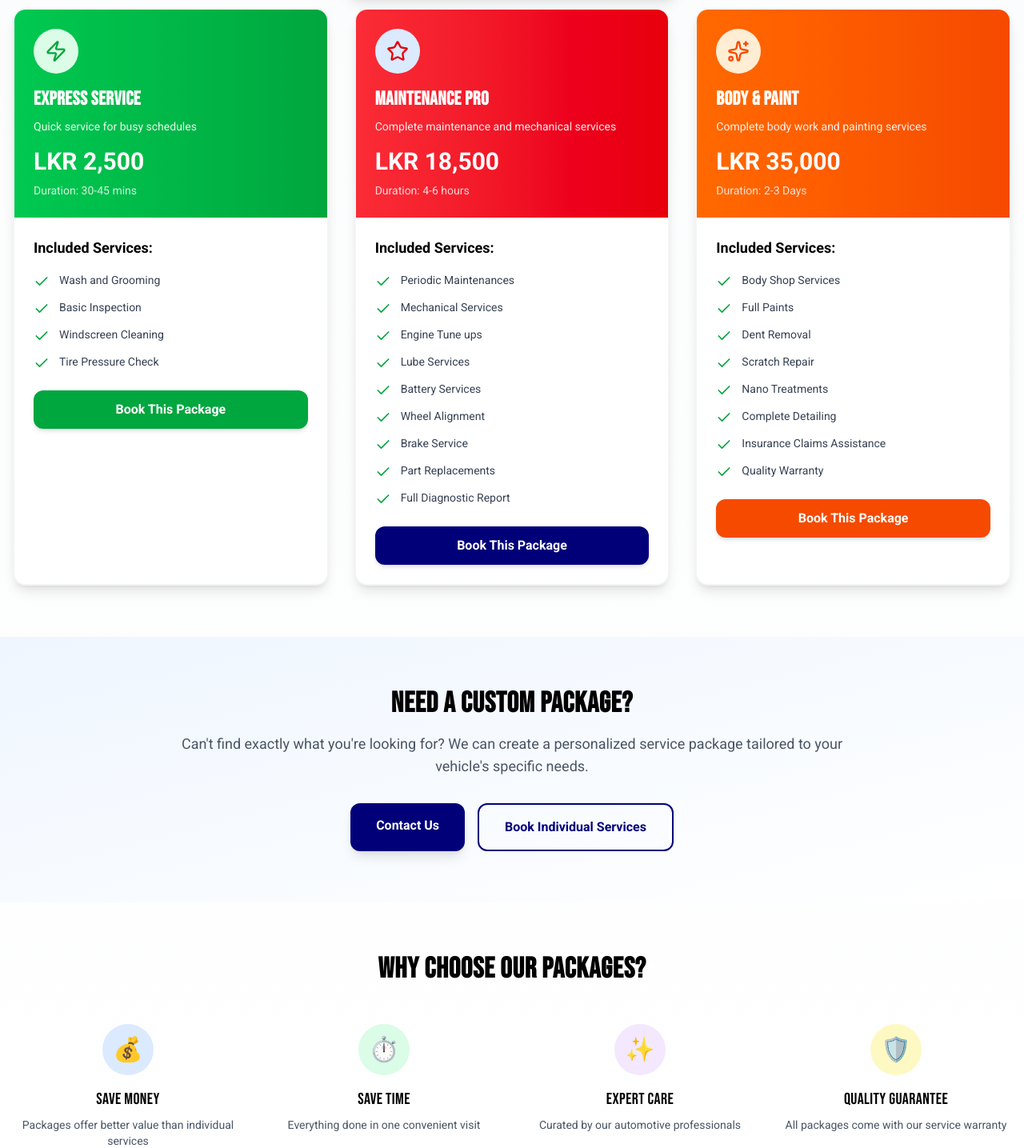
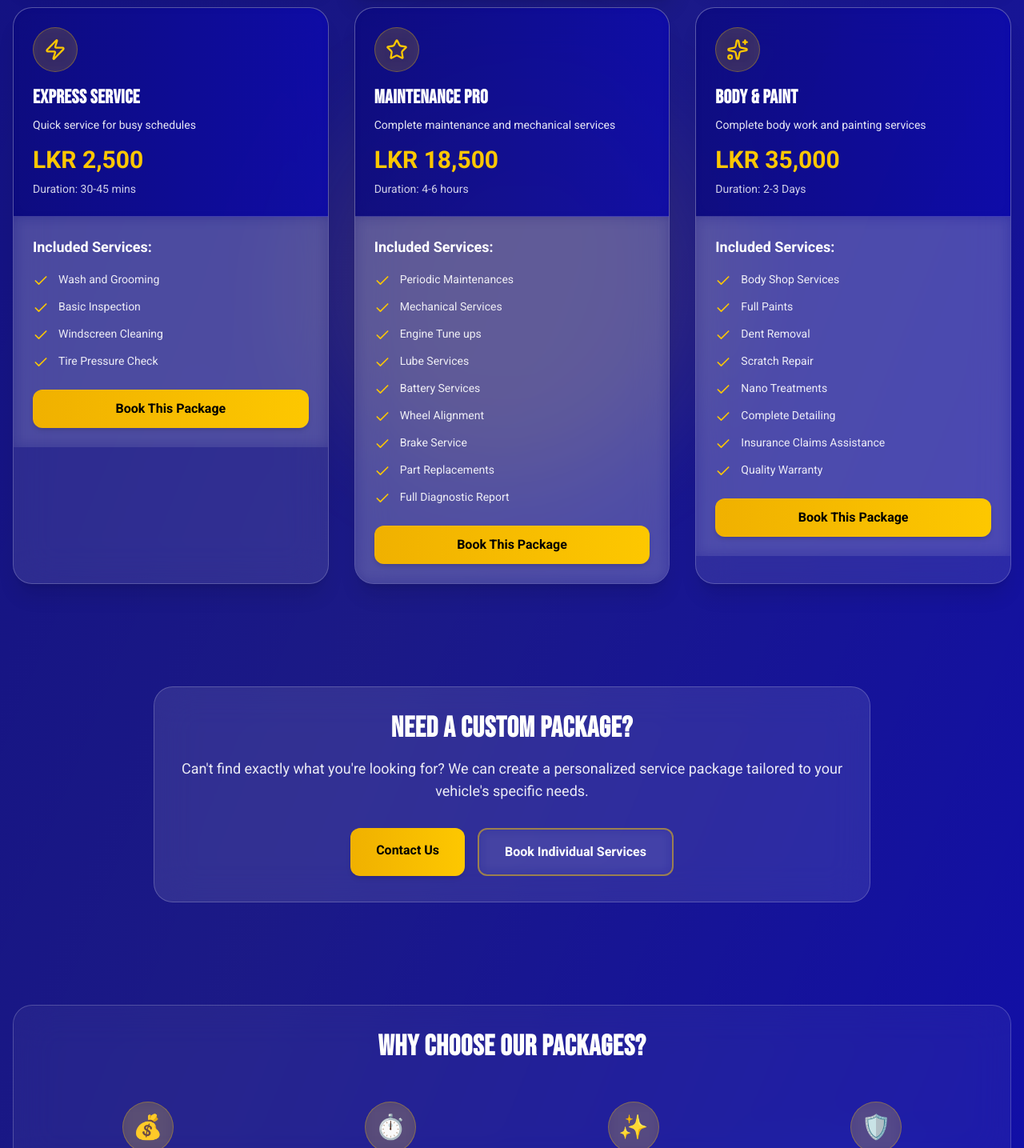
Before and after one commit to Automobile-System/frontend, a Next.js app: page /packages in a window 1280 px wide. Shown: the part 1335-2770 px from the top of the page at 80% size. Built offline with nearby package versions, Linux system fonts and the light colour scheme.

Commit message:
add some changes

```diff
--- a/src/app/packages/page.tsx
+++ b/src/app/packages/page.tsx
@@ -166,9 +166,16 @@ export default function PackagesPage() {
     <>
       <Navigation />
 
-      <div className="min-h-screen bg-gradient-to-b from-gray-50 to-white font-roboto">
+      <div className="min-h-screen bg-gradient-to-br from-[#020079]/95 via-[#020079]/90 to-[#0300a8]/95 font-roboto relative overflow-hidden">
+        {/* Background decorative elements */}
+        <div className="absolute inset-0">
+          <div className="absolute top-20 left-10 w-72 h-72 bg-yellow-400/20 rounded-full filter blur-3xl animate-pulse"></div>
+          <div className="absolute bottom-20 right-10 w-96 h-96 bg-blue-400/20 rounded-full filter blur-3xl animate-pulse delay-700"></div>
+          <div className="absolute top-1/2 left-1/2 transform -translate-x-1/2 -translate-y-1/2 w-[500px] h-[500px] bg-yellow-400/10 rounded-full filter blur-3xl"></div>
+        </div>
+
         {/* Hero Section */}
-        <div className="relative bg-gradient-to-br from-[#020079] via-[#020079] to-[#0300a8] py-20 px-4 overflow-hidden">
+        <div className="relative py-20 px-4 backdrop-blur-sm">
           {/* Decorative elements */}
           <div className="absolute top-0 left-0 w-full h-full opacity-10">
             <div className="absolute top-10 left-10 w-72 h-72 bg-yellow-400 rounded-full filter blur-3xl animate-pulse"></div>
@@ -189,7 +196,7 @@ export default function PackagesPage() {
         </div>
 
         {/* Packages Grid */}
-        <div className="max-w-7xl mx-auto px-4 py-16">
+        <div className="max-w-7xl mx-auto px-4 py-16 relative z-10">
           <div className="grid grid-cols-1 md:grid-cols-2 lg:grid-cols-3 gap-8">
             {packages.map((pkg) => {
               const Icon = pkg.icon
@@ -198,38 +205,38 @@ export default function PackagesPage() {
               return (
                 <div
                   key={pkg.id}
-                  className={`relative bg-white rounded-2xl shadow-lg hover:shadow-2xl transition-all duration-300 overflow-hidden border-2 ${
-                    pkg.popular ? 'border-yellow-400 scale-105' : 'border-gray-100'
+                  className={`relative bg-white/10 backdrop-blur-xl rounded-3xl shadow-xl hover:shadow-2xl transition-all duration-300 overflow-hidden border border-white/20 hover:border-yellow-400/50 ${
+                    pkg.popular ? 'ring-2 ring-yellow-400/50 scale-105' : ''
                   }`}
                 >
                   {/* Popular Badge */}
                   {pkg.popular && (
-                    <div className="absolute top-4 right-4 bg-gradient-to-r from-yellow-400 to-yellow-500 text-black px-4 py-1 rounded-full text-xs font-bold shadow-lg z-10">
+                    <div className="absolute top-4 right-4 bg-gradient-to-r from-yellow-400 to-yellow-500 text-black px-4 py-1 rounded-full text-xs font-bold shadow-lg z-10 backdrop-blur-sm">
                       MOST POPULAR
                     </div>
                   )}
 
-                  {/* Gradient Header */}
-                  <div className={`bg-gradient-to-r ${pkg.gradient} p-6 text-white`}>
-                    <div className={`w-14 h-14 ${colors.icon} rounded-full flex items-center justify-center mb-4`}>
-                      <Icon className={`w-7 h-7 text-${pkg.color}-600`} />
+                  {/* Frosted Glass Header */}
+                  <div className="bg-gradient-to-r from-[#020079]/80 to-[#0300a8]/80 backdrop-blur-sm p-6 text-white border-b border-white/20">
+                    <div className="w-14 h-14 bg-yellow-400/20 backdrop-blur-sm rounded-full flex items-center justify-center mb-4 border border-yellow-400/30">
+                      <Icon className="w-7 h-7 text-yellow-400" />
                     </div>
                     <h3 className="text-2xl font-bold mb-2">{pkg.name}</h3>
                     <p className="text-white/90 text-sm mb-4">{pkg.description}</p>
                     <div className="flex items-baseline gap-2">
-                      <span className="text-3xl font-bold">{pkg.price}</span>
+                      <span className="text-3xl font-bold text-yellow-400">{pkg.price}</span>
                     </div>
                     <p className="text-white/80 text-sm mt-2">Duration: {pkg.duration}</p>
                   </div>
 
                   {/* Services List */}
-                  <div className="p-6">
-                    <h4 className="text-lg font-semibold text-black mb-4">Included Services:</h4>
+                  <div className="p-6 bg-white/5 backdrop-blur-sm">
+                    <h4 className="text-lg font-semibold text-white mb-4">Included Services:</h4>
                     <ul className="space-y-3 mb-6">
                       {pkg.services.map((service, idx) => (
                         <li key={idx} className="flex items-start gap-3">
-                          <Check className="w-5 h-5 text-green-600 flex-shrink-0 mt-0.5" />
-                          <span className="text-gray-700 text-sm">{service}</span>
+                          <Check className="w-5 h-5 text-yellow-400 flex-shrink-0 mt-0.5" />
+                          <span className="text-white/90 text-sm">{service}</span>
                         </li>
                       ))}
                     </ul>
@@ -237,7 +244,7 @@ export default function PackagesPage() {
                     {/* Book Button */}
                     <Link
                       href="/booking"
-                      className={`block w-full text-center px-6 py-3 rounded-xl font-semibold transition-all hover:scale-105 shadow-md hover:shadow-lg ${colors.button}`}
+                      className="block w-full text-center px-6 py-3 rounded-xl font-semibold transition-all hover:scale-105 shadow-md hover:shadow-lg bg-gradient-to-r from-yellow-500 to-yellow-400 text-black hover:shadow-yellow-400/25"
                     >
                       Book This Package
                     </Link>
@@ -249,22 +256,22 @@ export default function PackagesPage() {
         </div>
 
         {/* Custom Package Section */}
-        <div className="bg-gradient-to-br from-blue-50 to-white py-16 px-4">
-          <div className="max-w-4xl mx-auto text-center">
-            <h2 className="text-3xl md:text-4xl font-bold text-black mb-4">Need a Custom Package?</h2>
-            <p className="text-gray-600 mb-8 text-lg">
+        <div className="py-16 px-4 relative">
+          <div className="max-w-4xl mx-auto text-center bg-white/10 backdrop-blur-xl rounded-3xl p-8 border border-white/20">
+            <h2 className="text-3xl md:text-4xl font-bold text-white mb-4">Need a Custom Package?</h2>
+            <p className="text-white/90 mb-8 text-lg">
               Can&apos;t find exactly what you&apos;re looking for? We can create a personalized service package tailored to your vehicle&apos;s specific needs.
             </p>
             <div className="flex flex-col sm:flex-row gap-4 justify-center">
               <Link
                 href="/contact"
-                className="inline-block bg-[#020079] text-white px-8 py-4 rounded-xl font-semibold hover:bg-[#020079]/90 transition-all hover:scale-105 shadow-lg"
+                className="inline-block bg-gradient-to-r from-yellow-500 to-yellow-400 text-black px-8 py-4 rounded-xl font-semibold hover:shadow-lg transition-all hover:scale-105 shadow-md"
               >
                 Contact Us
               </Link>
               <Link
                 href="/booking"
-                className="inline-block border-2 border-[#020079] text-[#020079] px-8 py-4 rounded-xl font-semibold hover:bg-[#020079]/5 transition-all"
+                className="inline-block border-2 border-yellow-400/50 text-white px-8 py-4 rounded-xl font-semibold hover:bg-yellow-400/10 transition-all backdrop-blur-sm"
               >
                 Book Individual Services
               </Link>
@@ -273,50 +280,52 @@ export default function PackagesPage() {
         </div>
 
         {/* Benefits Section */}
-        <div className="max-w-7xl mx-auto px-4 py-16">
-          <h2 className="text-3xl md:text-4xl font-bold text-center text-black mb-12">
+        <div className="max-w-7xl mx-auto px-4 py-16 relative">
+          <div className="bg-white/5 backdrop-blur-xl rounded-3xl p-8 border border-white/20">
+            <h2 className="text-3xl md:text-4xl font-bold text-center text-white mb-12">
               Why Choose Our Packages?
             </h2>
             <div className="grid grid-cols-1 md:grid-cols-4 gap-8">
               <div className="text-center">
-              <div className="w-16 h-16 bg-blue-100 rounded-full flex items-center justify-center mx-auto mb-4">
+                <div className="w-16 h-16 bg-yellow-400/20 backdrop-blur-sm rounded-full flex items-center justify-center mx-auto mb-4 border border-yellow-400/30">
                   <span className="text-3xl">💰</span>
                 </div>
-              <h3 className="text-xl font-semibold text-black mb-2">Save Money</h3>
-              <p className="text-gray-600 text-sm">Packages offer better value than individual services</p>
+                <h3 className="text-xl font-semibold text-white mb-2">Save Money</h3>
+                <p className="text-white/80 text-sm">Packages offer better value than individual services</p>
               </div>
               <div className="text-center">
-              <div className="w-16 h-16 bg-green-100 rounded-full flex items-center justify-center mx-auto mb-4">
+                <div className="w-16 h-16 bg-yellow-400/20 backdrop-blur-sm rounded-full flex items-center justify-center mx-auto mb-4 border border-yellow-400/30">
                   <span className="text-3xl">⏱️</span>
                 </div>
-              <h3 className="text-xl font-semibold text-black mb-2">Save Time</h3>
-              <p className="text-gray-600 text-sm">Everything done in one convenient visit</p>
+                <h3 className="text-xl font-semibold text-white mb-2">Save Time</h3>
+                <p className="text-white/80 text-sm">Everything done in one convenient visit</p>
               </div>
               <div className="text-center">
-              <div className="w-16 h-16 bg-purple-100 rounded-full flex items-center justify-center mx-auto mb-4">
+                <div className="w-16 h-16 bg-yellow-400/20 backdrop-blur-sm rounded-full flex items-center justify-center mx-auto mb-4 border border-yellow-400/30">
                   <span className="text-3xl">✨</span>
                 </div>
-              <h3 className="text-xl font-semibold text-black mb-2">Expert Care</h3>
-              <p className="text-gray-600 text-sm">Curated by our automotive professionals</p>
+                <h3 className="text-xl font-semibold text-white mb-2">Expert Care</h3>
+                <p className="text-white/80 text-sm">Curated by our automotive professionals</p>
               </div>
               <div className="text-center">
-              <div className="w-16 h-16 bg-yellow-100 rounded-full flex items-center justify-center mx-auto mb-4">
+                <div className="w-16 h-16 bg-yellow-400/20 backdrop-blur-sm rounded-full flex items-center justify-center mx-auto mb-4 border border-yellow-400/30">
                   <span className="text-3xl">🛡️</span>
                 </div>
-              <h3 className="text-xl font-semibold text-black mb-2">Quality Guarantee</h3>
-              <p className="text-gray-600 text-sm">All packages come with our service warranty</p>
+                <h3 className="text-xl font-semibold text-white mb-2">Quality Guarantee</h3>
+                <p className="text-white/80 text-sm">All packages come with our service warranty</p>
+              </div>
             </div>
           </div>
         </div>
 
         {/* Footer */}
-        <footer className="bg-gradient-to-br from-[#020079] to-[#000050] text-white py-12 px-4">
-          <div className="max-w-7xl mx-auto text-center">
-            <h3 className="text-2xl font-bold mb-4">Ready to Get Started?</h3>
+        <footer className="py-12 px-4 relative">
+          <div className="max-w-7xl mx-auto text-center bg-white/10 backdrop-blur-xl rounded-3xl p-8 border border-white/20">
+            <h3 className="text-2xl font-bold mb-4 text-white">Ready to Get Started?</h3>
             <p className="text-white/80 mb-6">Book your package today and experience the NITROLINE difference</p>
             <Link
               href="/booking"
-              className="inline-block bg-gradient-to-r from-yellow-500 to-yellow-600 hover:from-yellow-600 hover:to-yellow-700 text-black px-10 py-4 rounded-xl font-bold transition-all hover:scale-105 shadow-lg shadow-yellow-500/50"
+              className="inline-block bg-gradient-to-r from-yellow-500 to-yellow-400 text-black px-10 py-4 rounded-xl font-bold transition-all hover:scale-105 shadow-lg hover:shadow-yellow-400/25"
             >
               Book Now
             </Link>
```
Lines whose indentation alone changed are shown as unchanged.
